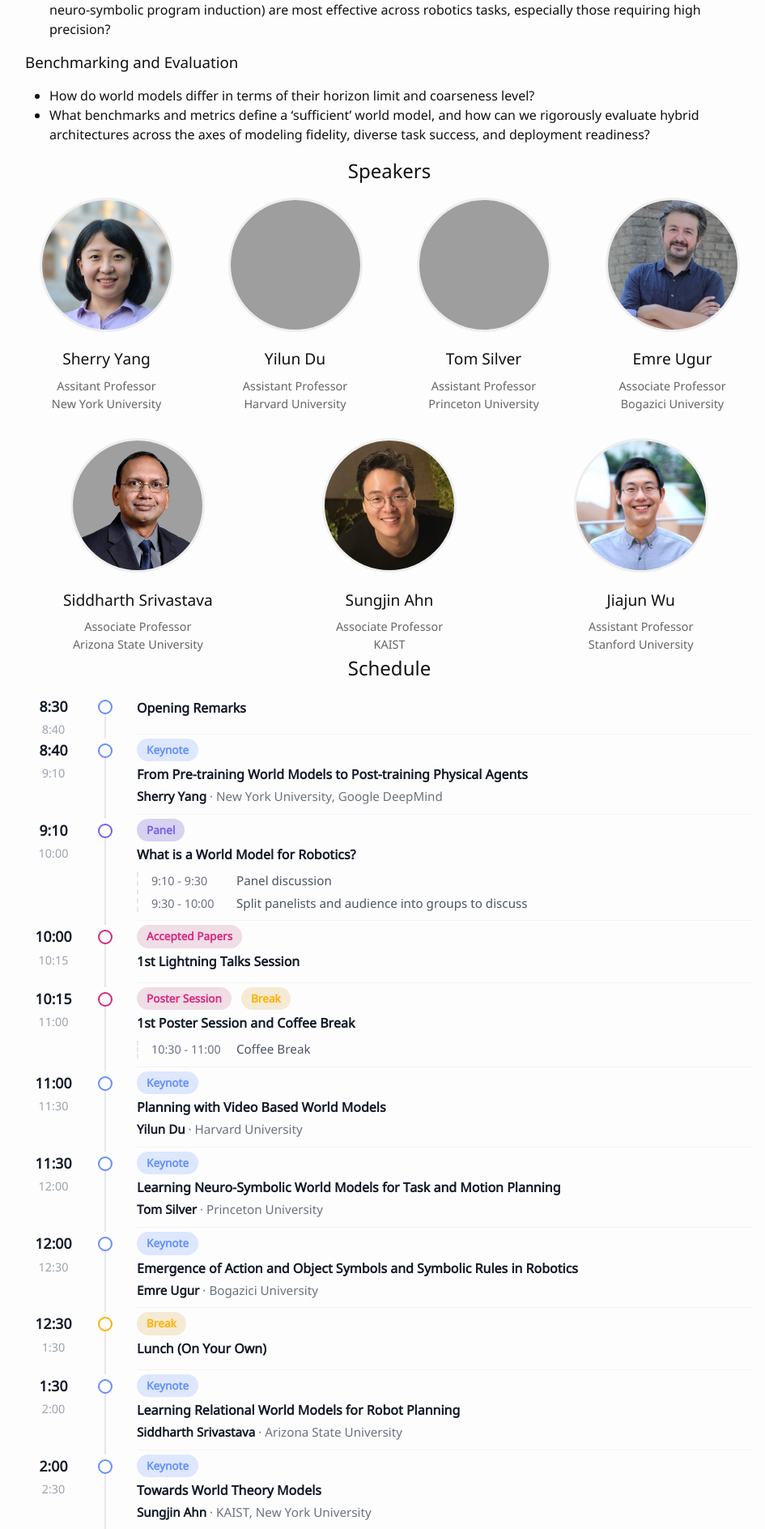
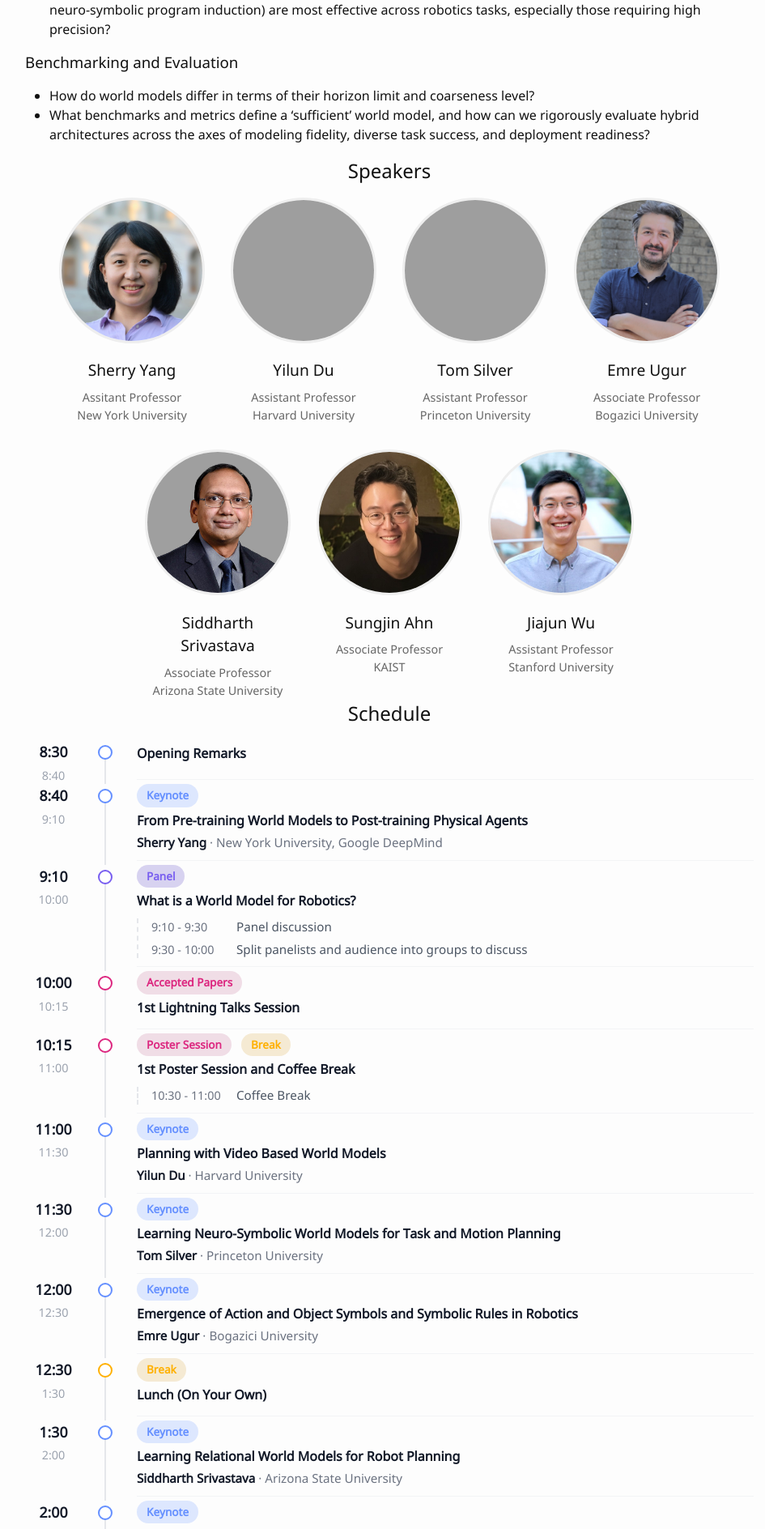
Before and after one commit to worldmodelworkshop/worldmodelworkshop.github.io, a Jekyll site: the page built from index.md, in a window 1280 px wide. Shown: the part 1219-3107 px from the top of the page at 81% size, without its empty margins (159-1104 px from the left). Built offline with Jekyll 4.4.1, drawn with Linux system fonts in a browser that asks for light colours; grey boxes are pictures that could not be loaded.

Commit message:
Fix people grid scaling on mobile

```diff
--- a/_sass/_base.scss
+++ b/_sass/_base.scss
@@ -188,15 +188,16 @@ pre {
 
 .person {
   flex: 1 1 calc(20% - 3.2rem);
-  min-width: 180px;
+  min-width: 20%;
+  max-width: 20%;
+  aspect-ratio: 1 / 1;
   box-sizing: border-box;
   text-align: center;
 }
 
 /* Circular Crop for Images */
 .circle-crop-wrapper {
-  width: 160px;
-  height: 160px;
+  aspect-ratio: 1 / 1;
   margin: 0 auto 1.2rem;
   overflow: hidden;
   border-radius: 50%;
@@ -220,3 +221,19 @@ pre {
   margin-bottom: 0rem;
   font-size: 0.9rem;
 }
+
+/* Mobile Typography Scaling */
+@include media-query($on-palm) {
+  .person h3 {
+    font-size: 0.6rem;
+    margin: 0.3rem 0;
+  }
+
+  .person p {
+    font-size: 0.4rem;
+  }
+
+  .people-grid-container {
+    gap: 1rem;
+  }
+}
```
